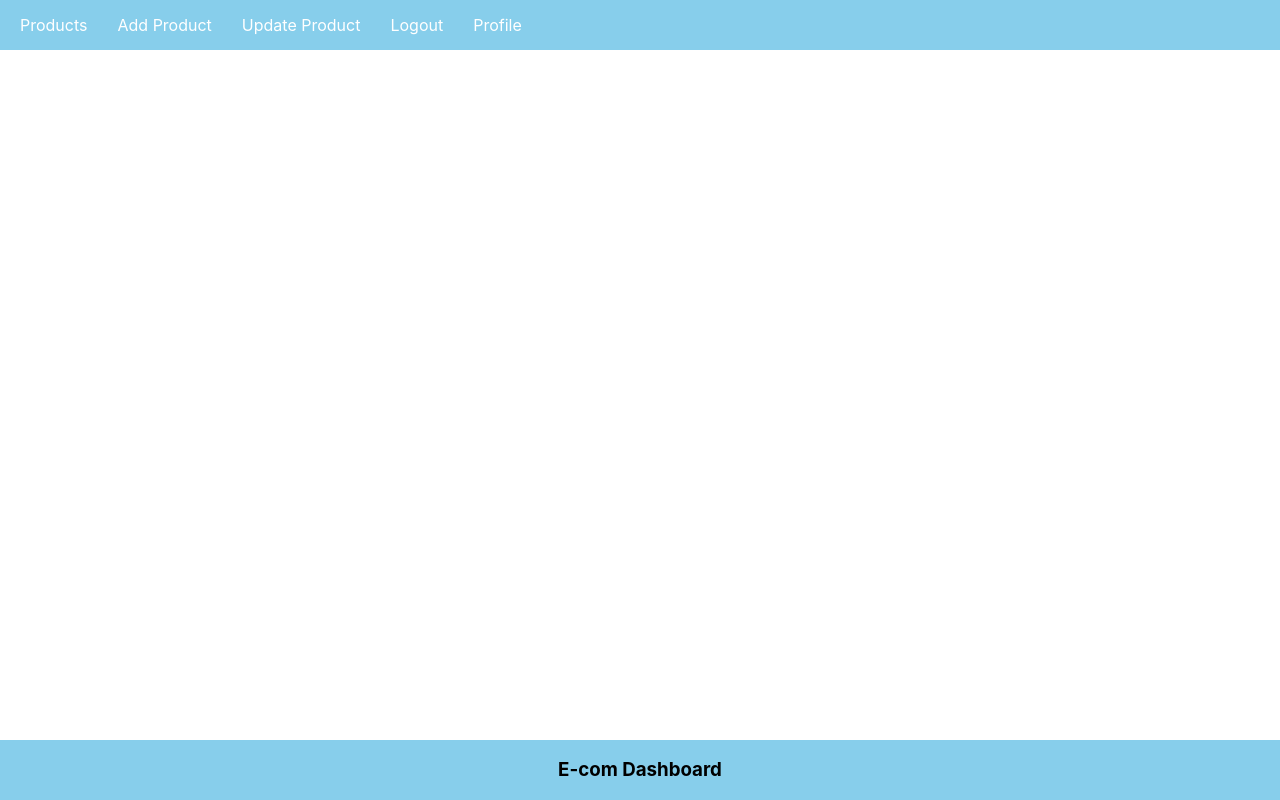
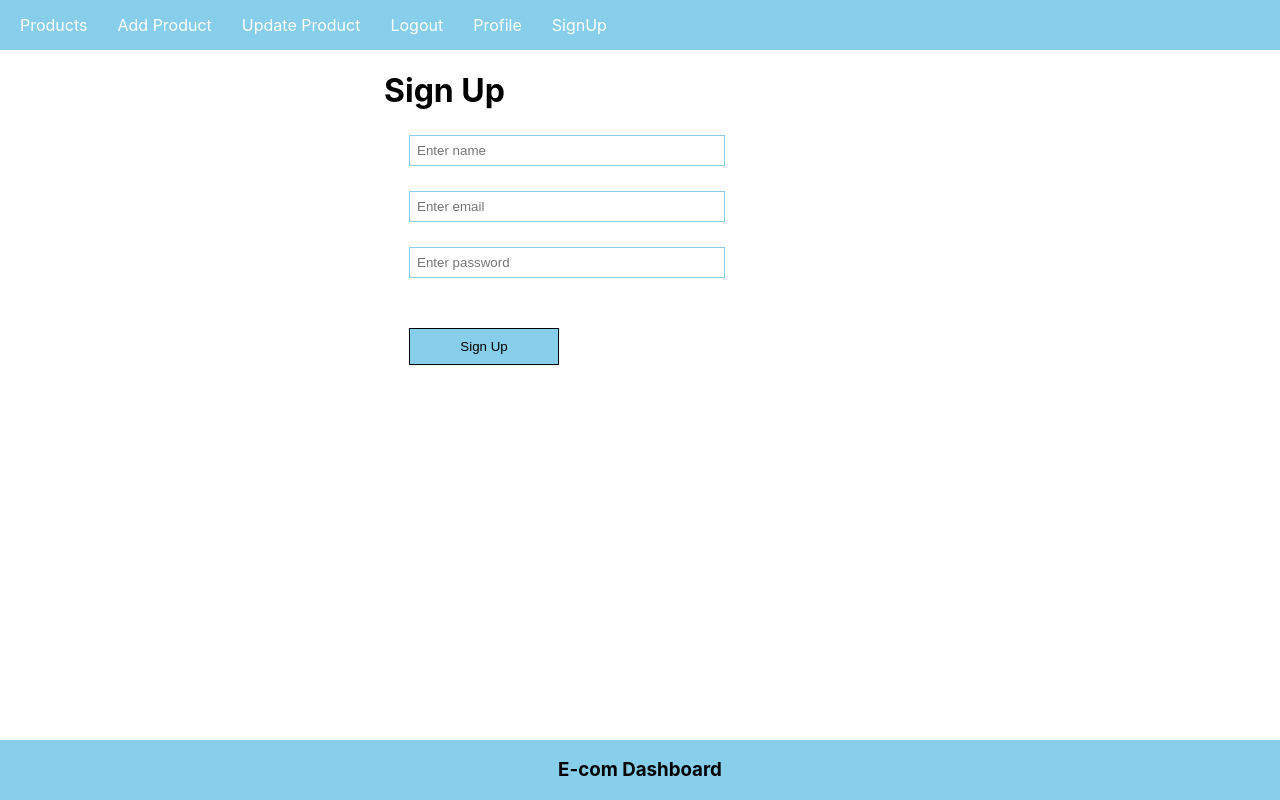
Before and after one commit to mohitrsyadav/E-commerce-Node, a React (Create React App) app: page /signup in a window 1280 px wide. Built offline with nearby package versions, Linux system fonts and the light colour scheme.

Commit message:
sign-up page created

```diff
--- a/src/App.css
+++ b/src/App.css
@@ -1,3 +1,4 @@
+/* Navs Css start=============> */
 .nav-ul li{
   display: inline-block;
   padding: 10px;
@@ -14,6 +15,8 @@
   margin:0;
   background-color: skyblue;
 }
+/* Navs Css End=============> */
+/* Footer Css Start=============> */
 .footer{
   position: absolute;
   bottom: 0;
@@ -21,6 +24,27 @@
   width: 100%;
   background-color: skyblue;
 }
+/* Footer Css End=============> */
+/* Sign Up Css Start=============> */
+.resister{
+  margin-left: 30%;
+}
+.inputBox{
+  display: block;;
+  margin: 25px;
+  padding: 7px;
+  width: 300px;
+  border: 1px solid skyblue;
+}
+.appButton{
+  margin: 25px;
+  padding: 10px;
+  width: 150px;
+  background-color: skyblue;
+  border: 1px solid;
+  cursor: pointer;
+}
+/* Sign Up Css Ens=============> */
 
 @media (prefers-reduced-motion: no-preference) {
   .App-logo {
--- a/src/App.js
+++ b/src/App.js
@@ -2,6 +2,7 @@ import './App.css';
 import Nav from './components/Nav';
 import { BrowserRouter, Route, Routes } from 'react-router-dom';
 import Footer from './components/FooterSection';
+import SignUp from './components/SignUp';
 function App() {
   return (
     <div className="App">
@@ -13,6 +14,7 @@ function App() {
         <Route path='/update' element={<h1>Update Product Component </h1>} />
         <Route path='/logout' element={<h1>Logout Component </h1>} />
         <Route path='/profile' element={<h1>Profile Component</h1>} />
+        <Route path='/signup' element={<SignUp />} />
       </Routes>
       </BrowserRouter>
       <Footer />
--- a/src/components/Nav.js
+++ b/src/components/Nav.js
@@ -9,6 +9,7 @@ const Nav =()=>{
                 <li><Link to="/update">Update Product</Link></li>
                 <li><Link to="/logout">Logout</Link></li>
                 <li><Link to="/profile">Profile</Link></li>
+                <li><Link to="/signup">SignUp</Link></li>
             </ul>
         </div>
     )
--- /dev/null
+++ b/src/components/SignUp.js
@@ -0,0 +1,21 @@
+import React, { useState } from "react";
+
+const SignUp=()=>{
+    const[name, setName] = useState("");
+    const[password, setPassword] = useState("");
+    const[email, setEmail] = useState("");
+
+    const collectData =()=>{
+        console.log(name + email + password)
+    }
+    return(
+        <div className="resister">
+            <h1>Sign Up</h1>
+            <input className ="inputBox" type="text" value={name} onChange={(e)=>{setName(e.target.value)}}placeholder="Enter name"/>
+            <input className ="inputBox"type="text" value={password} onChange={(e)=>{setPassword(e.target.value)}} placeholder="Enter email"/>
+            <input className ="inputBox"type="Password" value={email} onChange={(e)=>{setEmail(e.target.value)}}placeholder="Enter password"/>
+            <button onClick={collectData} type="button" className="appButton">Sign Up</button>
+        </div>
+    )
+}
+export default SignUp;
```
